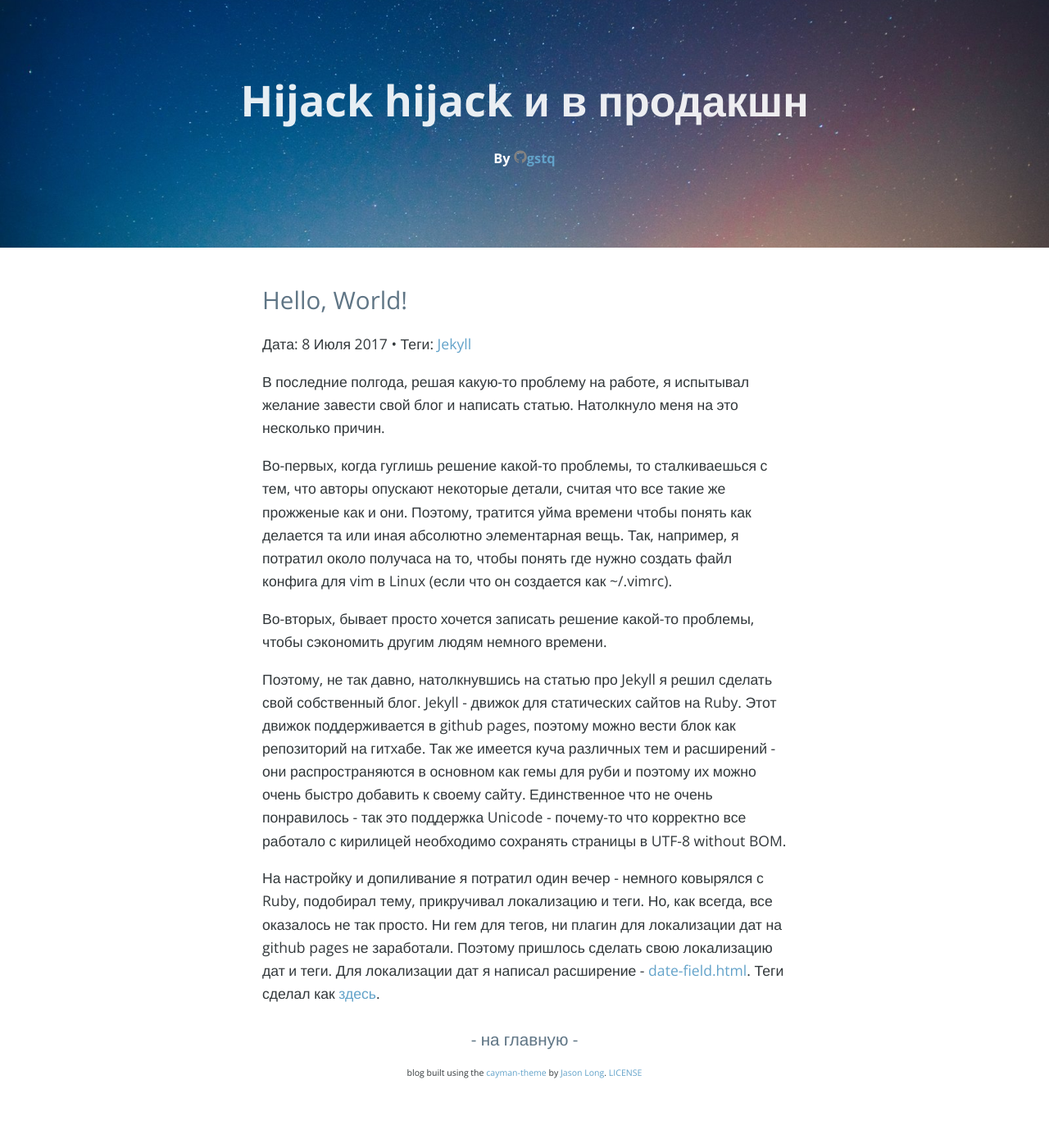
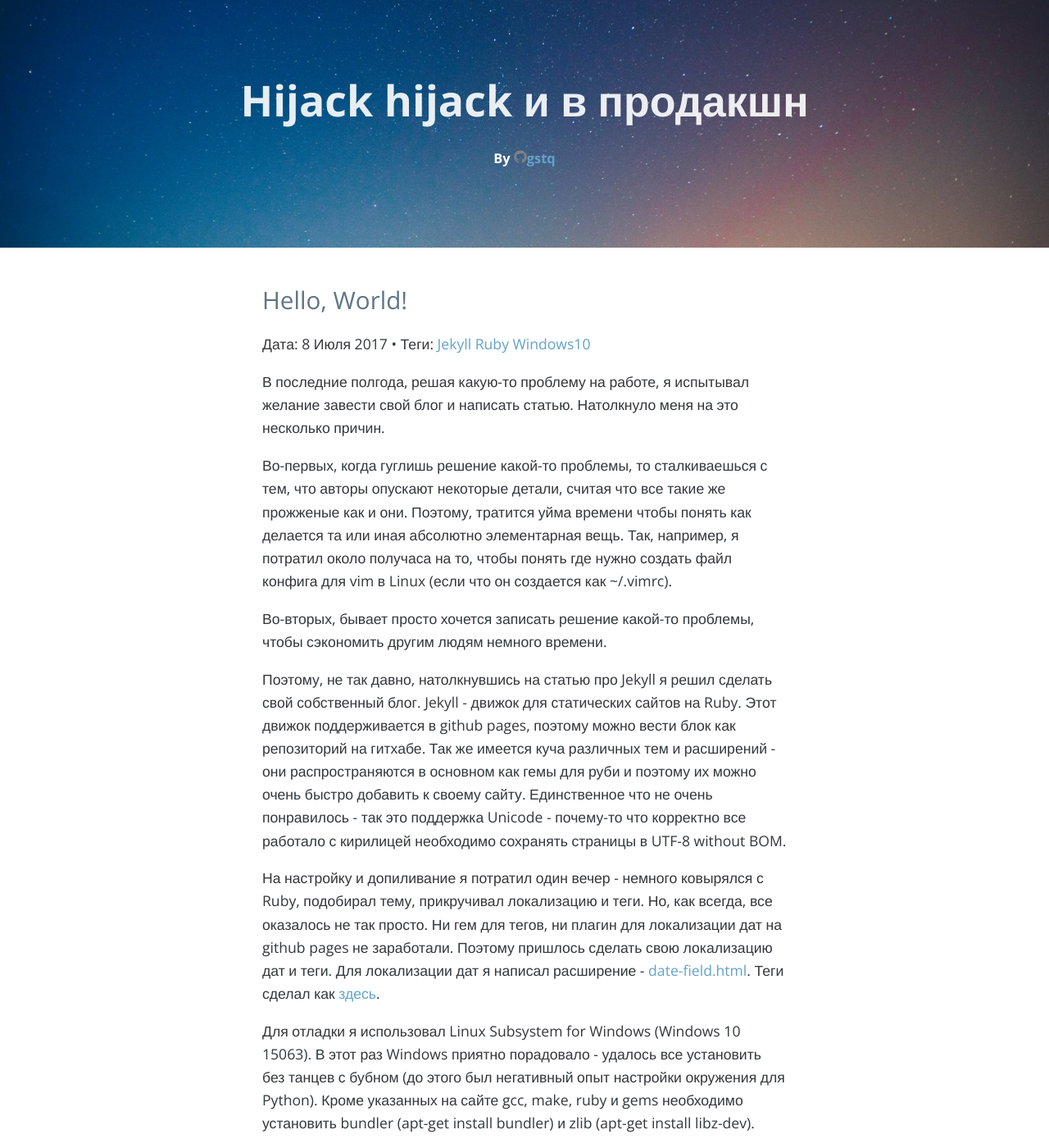
Before and after one commit to GSTQ/gstq.github.io, a Jekyll site: the page built from _posts/2017-07-08-startup.md, in a window 1280 px wide and 1400 px high. Shown: the whole window at 82% size. Built offline with Jekyll 4.4.1, drawn with Linux system fonts in a browser that asks for light colours; nearby versions of some CDN libraries; comment, search, counter and statistics services are not loaded.

Commit message:
Добавляет в статью информации об отладке

```diff
--- a/_posts/2017-07-08-startup.md
+++ b/_posts/2017-07-08-startup.md
@@ -1,7 +1,7 @@
 ---
 layout: post
 title: Hello, World!
-tags: Jekyll
+tags: Jekyll Ruby Windows10
 ---
 
 В последние полгода, решая какую-то проблему на работе, я испытывал желание завести свой блог и написать статью. Натолкнуло меня на это несколько причин.
@@ -14,3 +14,5 @@ tags: Jekyll
 Поэтому, не так давно, натолкнувшись на статью про Jekyll я решил сделать свой собственный блог. Jekyll - движок для статических сайтов на Ruby. Этот движок поддерживается в github pages, поэтому можно вести блок как репозиторий на гитхабе. Так же имеется куча различных тем и расширений - они распространяются в основном как гемы для руби и поэтому их можно очень быстро добавить к своему сайту. Единственное что не очень понравилось - так это поддержка Unicode - почему-то что корректно все работало с кирилицей необходимо сохранять страницы в UTF-8 without BOM.
 
 На настройку и допиливание  я потратил один вечер - немного ковырялся с Ruby, подобирал тему, прикручивал локализацию и теги. Но, как всегда, все оказалось не так просто. Ни гем для тегов, ни плагин для локализации дат на github pages не заработали. Поэтому пришлось сделать свою локализацию дат и теги. Для локализации дат я написал расширение - [date-field.html](https://gist.github.com/GSTQ/5aeaae1e363bb53c9eb32f60c6a892ff). Теги сделал как [здесь](https://codinfox.github.io/dev/2015/03/06/use-tags-and-categories-in-your-jekyll-based-github-pages/).
+
+Для отладки я использовал Linux Subsystem for Windows (Windows 10 15063). В этот раз Windows приятно порадовало - удалось все установить без танцев с бубном (до этого был негативный опыт настройки окружения для Python). Кроме указанных на сайте gcc, make, ruby и gems необходимо установить bundler (apt-get install bundler) и zlib (apt-get install libz-dev).
```
